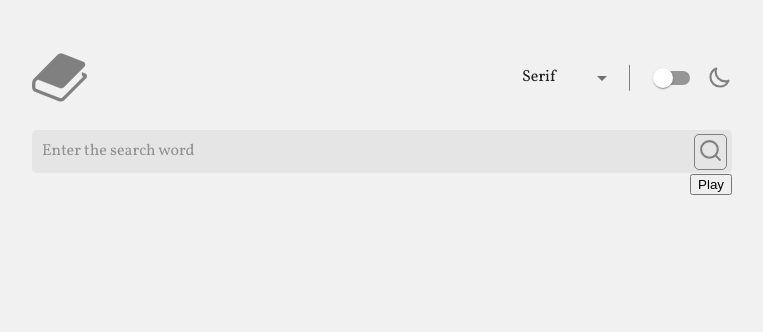
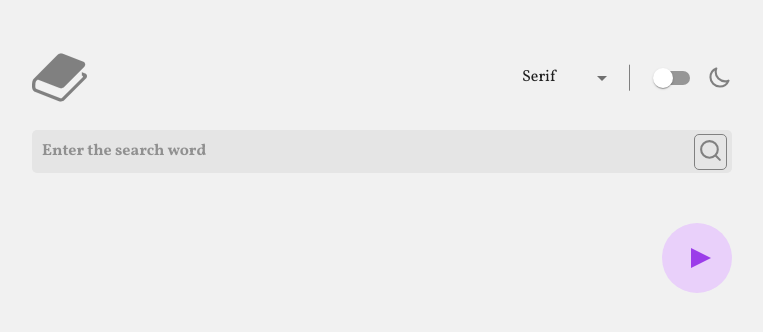
Before and after one commit to puerchik/dictionary_web_app, a React (Vite) app: page / in a window 1280 px wide. Shown: the top 332 px of the page, without its empty margins (258-1021 px from the left). Built offline with nearby package versions, Linux system fonts and the light colour scheme.

Commit message:
play button styles

```diff
--- a/src/pages/searchInput/ui/SearchInput.tsx
+++ b/src/pages/searchInput/ui/SearchInput.tsx
@@ -52,7 +52,7 @@ export const SearchInput = () => {
   }
   return (
     <>
-      <Container>
+      <S.FormWrapper>
         <form onSubmit={handleSubmit(onSubmit)}>
           <S.SearchInput
             $theme={theme}
@@ -79,12 +79,16 @@ export const SearchInput = () => {
             variant="standard"
           />
         </form>
-      </Container>
+      </S.FormWrapper>
     </>
   )
 }
 
 const S = {
+  FormWrapper: styled(Container)`
+    margin-bottom: 50px;
+  `,
+
   SearchInput: styled(TextField)<{ $theme: Themes['theme'] }>`
     width: 100%;
 
@@ -93,6 +97,7 @@ const S = {
       padding: 10px;
       padding-right: 53px;
       border-radius: 5px;
+      font-weight: 700;
     }
 
     & div::after,
--- a/src/pages/title/ui/Title.tsx
+++ b/src/pages/title/ui/Title.tsx
@@ -1,9 +1,9 @@
-import { MutableRefObject, useRef } from 'react'
+import { MutableRefObject, useRef, useState } from 'react'
 import { styled } from 'styled-components'
 
 import { Container } from 'shared/styles/Conatiner'
 import { UseAppSelector } from 'shared/hooks/reduxHooks'
-import { Flex } from 'shared/styles/common'
+import { Flex, PlayIcon, ResetButton, VisuallyHidden } from 'shared/styles/common'
 
 export const Title = () => {
   const word = UseAppSelector(state => state.word[0].word)
@@ -16,10 +16,17 @@ export const Title = () => {
   const audio = phonetics?.filter(el => el.audio !== '')?.[0]?.audio
 
   const audioRef: MutableRefObject<HTMLAudioElement | null> = useRef(null)
+  const [isPlaying, setIsPlaying] = useState<boolean>(false)
 
   const audioControlsHandler = () => {
-    if (audioRef.current !== null) {
+    if (audioRef.current !== null && !isPlaying) {
       audioRef.current.play()
+      setIsPlaying(!isPlaying)
+    }
+
+    if (audioRef.current !== null && isPlaying) {
+      audioRef.current.pause()
+      setIsPlaying(!isPlaying)
     }
   }
 
@@ -30,12 +37,14 @@ export const Title = () => {
           <MainTitle>{word}</MainTitle>
           <Transcription>{phonetic}</Transcription>
         </Text>
-        <AudioWrapper>
+        <AudioWrapper $isPlaying={isPlaying}>
           <audio
             src={audio}
             ref={audioRef}
           ></audio>
-          <button onClick={audioControlsHandler}>Play</button>
+          <button onClick={audioControlsHandler}>
+            <span>Play audio</span>
+          </button>
         </AudioWrapper>
       </TitleWrapper>
     </>
@@ -51,10 +60,40 @@ const TitleWrapper = styled(Container)`
 const Text = styled.div``
 
 const MainTitle = styled.h1`
-  font-size: 26px;
+  font-size: 36px;
   font-weight: 700;
 `
 
-const Transcription = styled.p``
+const Transcription = styled.p`
+  color: #a864cb;
+  font-size: 18px;
+`
 
-const AudioWrapper = styled.div``
+const AudioWrapper = styled.div<{ $isPlaying: boolean }>`
+  & button {
+    & span {
+      ${VisuallyHidden}
+    }
+    ${ResetButton}
+    position: relative;
+    width: 70px;
+    aspect-ratio: 1;
+    background-color: #e9d0fa;
+    border-radius: 50%;
+    transition: 0.2s;
+
+    &::after {
+      content: '';
+      position: absolute;
+      top: 50%;
+      left: 55%;
+      translate: -50% -50%;
+
+      ${props => (props.$isPlaying ? `` : PlayIcon)}
+    }
+
+    &:hover {
+      background-color: #dfbbf7;
+    }
+  }
+`
--- a/src/shared/styles/common.ts
+++ b/src/shared/styles/common.ts
@@ -23,3 +23,11 @@ export const ResetButton = css`
   background-color: transparent;
   border: none;
 `
+export const PlayIcon = css`
+  width: 0px;
+  height: 0px;
+  border-style: solid;
+  border-width: 10px 0 10px 20px;
+  border-color: transparent transparent transparent #9b3de9;
+  transform: rotate(0deg);
+`
```
